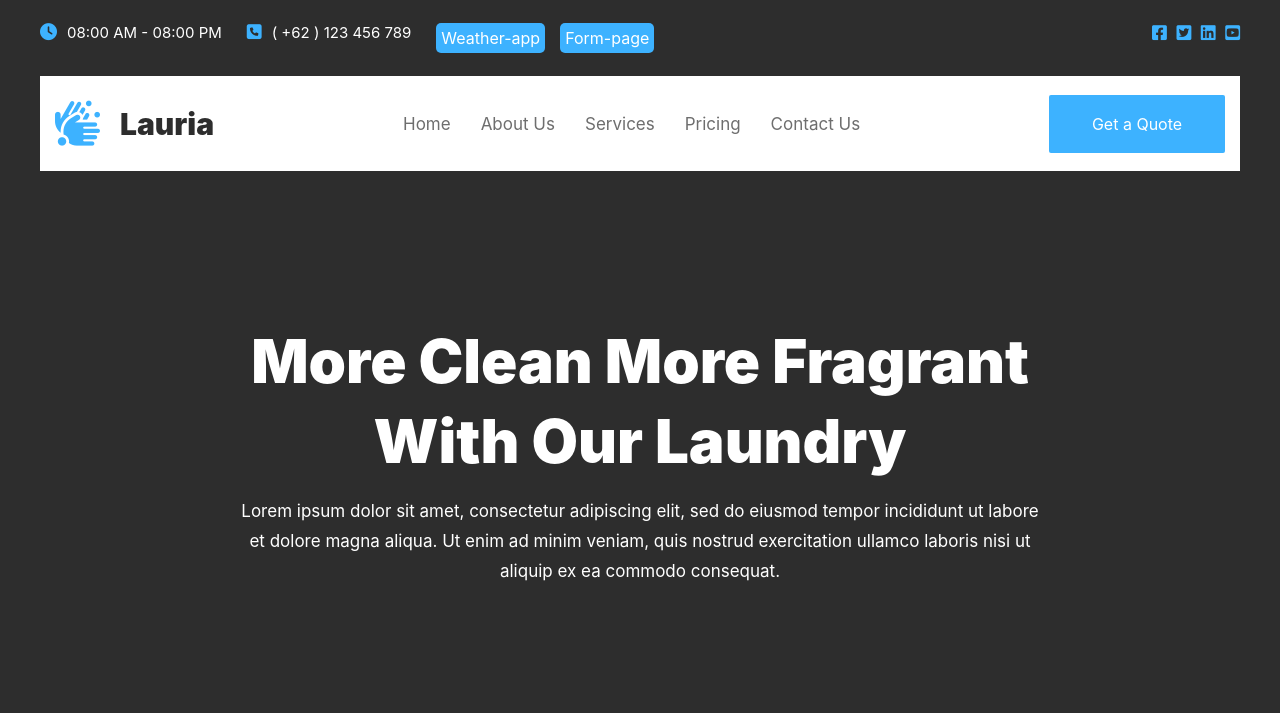
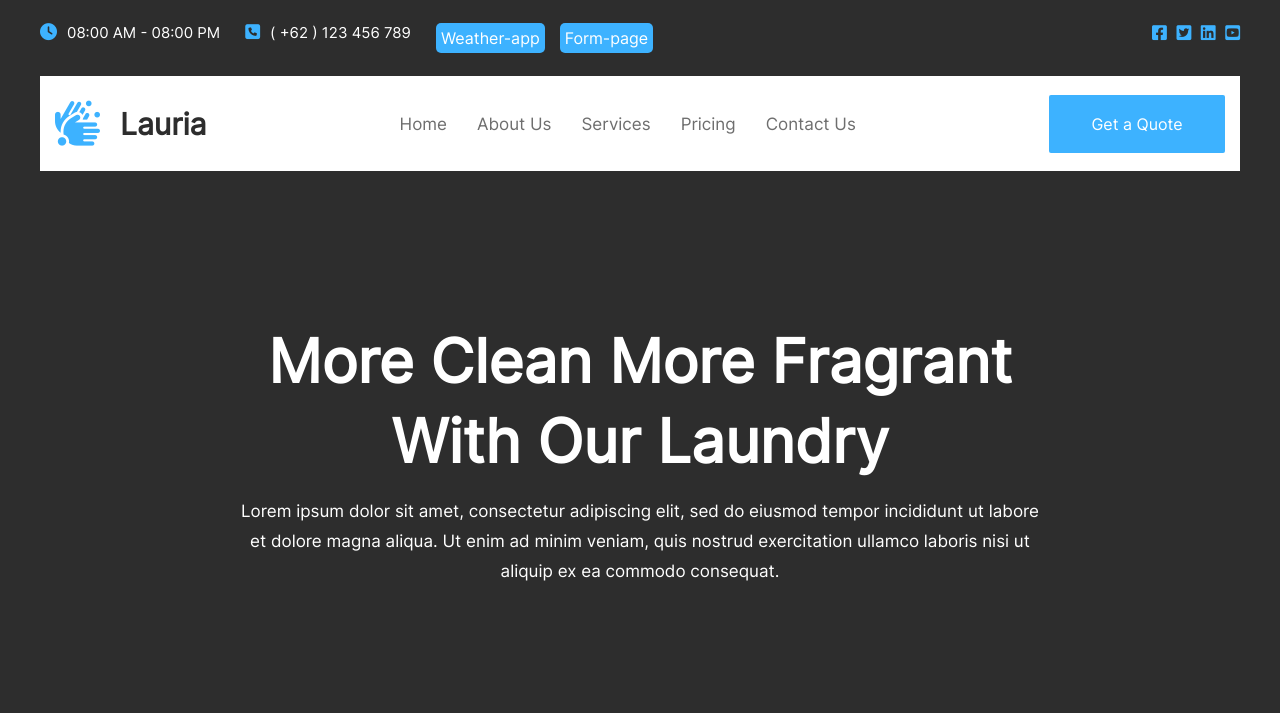
Before and after one commit to Vanoo123/Final-Project-Laundry-Service, a plain HTML site: page index.html in a window 1280 px wide. Shown: the top 713 px of the page. Drawn offline with Linux system fonts and the light colour scheme; the site is published under a folder, as on GitHub Pages, so addresses that start at the root find nothing.

Commit message:
fonts...

```diff
--- a/fonts/font.css
+++ b/fonts/font.css
@@ -1,6 +1,6 @@
 @font-face {
   font-family: "Inter";
-  src: url("/fonts/Inter-Regular.woff") format("woff");
+  src: url("../fonts/Inter-Regular.woff") format("woff");
   font-weight: normal;
   font-style: normal;
   font-display: swap;
```
